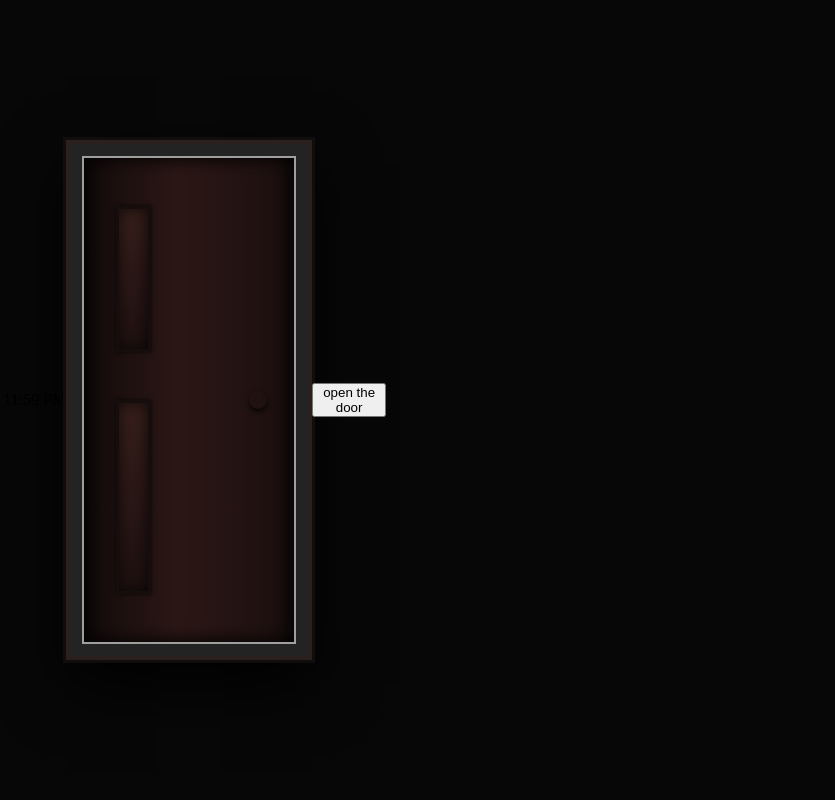
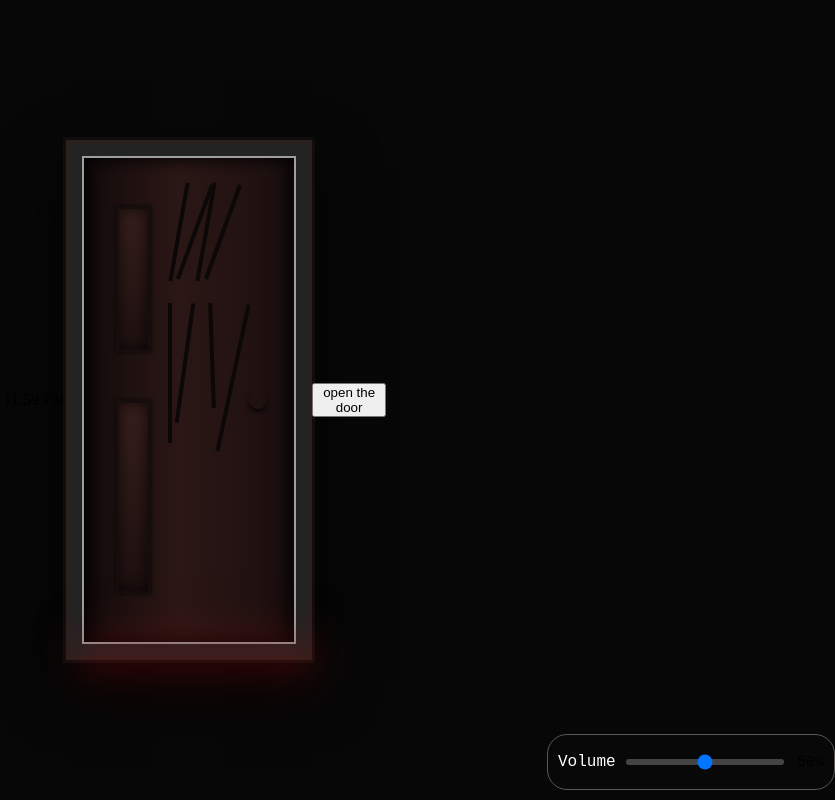
Before and after one commit to XItizmgr/haunted-door, a website built with Vite: page index.html in a window 1280 px wide. Shown: the whole page, without its empty margins (445-1280 px from the left). Built offline with nearby package versions, Linux system fonts and the light colour scheme.

Commit message:
added some audio

```diff
--- a/index.html
+++ b/index.html
@@ -11,7 +11,16 @@
       <span class="time">11:59 PM</span>
       <div class="door-container">
         <div class="door-frame">
+          <div class="red-light"></div>
           <div class="door">
+            <div class="scratches s1"></div>
+            <div class="scratches s2"></div>
+            <div class="scratches s3"></div>
+            <div class="scratches s4"></div>
+            <div class="scratches s5"></div>
+            <div class="scratches s6"></div>
+            <div class="scratches s7"></div>
+            <div class="scratches s8"></div>
             <div class="door-panel door-panel-top"></div>
             <div class="door-panel door-panel-bottom"></div>
             <div class="door-handle">
@@ -21,6 +30,19 @@
         </div>
         <button class="open-btn">open the door</button>
       </div>
+      <div class="audio-container">
+        <span class="audio-label">Volume</span>
+        <input type="range" id="audio-controler" min="0" max="100" value="50" />
+        <span id="audio-value">50%</span>
+      </div>
+      <div class="audio">
+        <audio id="door-audio">
+          <source src="dragon-studio-opening-door-450444.mp3" />
+        </audio>
+        <audio id="background-audio" loop>
+          <source src="Loyalty_Freak_Music_-_07_-_A_really_dark_alley(chosic.com).mp3" />
+        </audio>
+      </div>
     </div>
     <script type="module" src="/src/main.js"></script>
   </body>
--- a/src/main.js
+++ b/src/main.js
@@ -1 +1,17 @@
 import "./style.css";
+const door =  document.querySelector(".door")
+const doorAudio = document.getElementById("door-audio")
+
+doorAudio.volume = 0.5
+door.addEventListener("click",()=>{
+   door.classList.toggle("open")
+   doorAudio.play()
+})
+
+const backgroundAudio = document.querySelector("#background-audio")
+
+
+backgroundAudio.volume = 0.5
+document.addEventListener("click",()=>{
+    backgroundAudio.play()
+})
--- a/src/style.css
+++ b/src/style.css
@@ -37,6 +37,8 @@ body {
   display: flex;
   justify-content: center;
   align-items: center;
+  position:relative;
+  top: 0  ;
 }
 
 .door-container {
@@ -63,7 +65,7 @@ body {
   height: 100%;
   background: linear-gradient(90deg, #120b0b 0%, #2b1715 45%, #1b0f0f 100%);
   border: 2px solid #9f9f9f;
-  transition: transform 1.5s ease;
+  transition: transform 1s ease;
   transform-origin: left center;
   box-shadow:
     inset 8px 0 15px rgba(0, 0, 0, 0.6),
@@ -104,6 +106,114 @@ body {
   height: 18px;
   border-radius: 50%;
   background: radial-gradient(circle at 30% 30%, var(--light-metal-color), var(--color-metal) 45%, #181614 100%);
-  box-shadow:   0 3px 5px rgba(0, 0, 0, 0.8);
-
+  box-shadow: 0 3px 5px rgba(0, 0, 0, 0.8);
 }
+.scratches {
+  position: absolute;
+  left: 35%;
+  top: 30%;
+  width: 4px;
+  height: 100px;
+  background: #0c0808;
+  /* transform: rotate(12deg); */
+}
+.s1 {
+  left: 70%;
+  height: 150px;
+  transform: rotate(12deg);
+}
+.s2 {
+  left: 60%;
+  height: 105px;
+  transform: rotate(-2deg);
+}
+.s3 {
+  left: 47%;
+  height: 120px;
+  transform: rotate(8deg);
+}
+.s4 {
+  left: 40%;
+  height: 140px;
+  /* transform: rotate(deg); */
+}
+.s5 {
+  left: 44%;
+  height: 100px;
+  top: 5%;
+  /* background-color: red; */
+  transform: rotate(10deg);
+}
+.s6 {
+  left: 52%;
+  height: 100px;
+  top: 5%;
+  /* background-color: red; */
+  transform: rotate(20deg);
+}
+.s7 {
+  left: 57%;
+  height: 100px;
+  top: 5%;
+  /* background-color: red; */
+  transform: rotate(10deg);
+}
+.s8 {
+  left: 65%;
+  height: 100px;
+  top: 5%;
+  /* background-color: red; */
+  transform: rotate(20deg);
+}
+.red-light {
+  position: absolute;
+  bottom: 10px;
+  width: 230px;
+  height: 25px;
+  background-color: var(--color-red);
+  filter: blur(15px);
+  opacity: 0.35;
+  box-shadow:
+    0 0 30px var(--color-red-glow),
+    0 0 60px var(--color-red-dark);
+  z-index: 1;
+}
+.door.open {
+  transform: rotateY(-70deg);
+}
+.audio-container {
+  position: absolute;
+  right: 0;
+  bottom: 10px;
+  width: 18rem;
+  height: 3.5rem;
+  display: flex;
+  align-items: center;
+  justify-content: center;
+  gap: 10px;
+  padding: 0 10px;
+  background-color: #080808;
+  border: 1px solid rgb(90, 87, 87);
+  border-radius: 20px;
+}
+.audio-label {
+  font-family: "IBM Plex Mono", monospace;
+  font-size: 16px;
+  white-space: nowrap;
+  color: white;
+}
+#audio-value {
+  font-family: "IBM Plex Mono", monospace;
+  font-size: 15px;
+  min-width: 30px;
+  text-align: right;
+}
+#audio-controler {
+  flex: 1;
+  height: 0.35rem;
+  appearance: none;
+  -webkit-appearance: none;
+  background: #444;
+  border-radius: 16px;
+  outline: none;
+}
```
Also changed, not shown: 2 other files.
